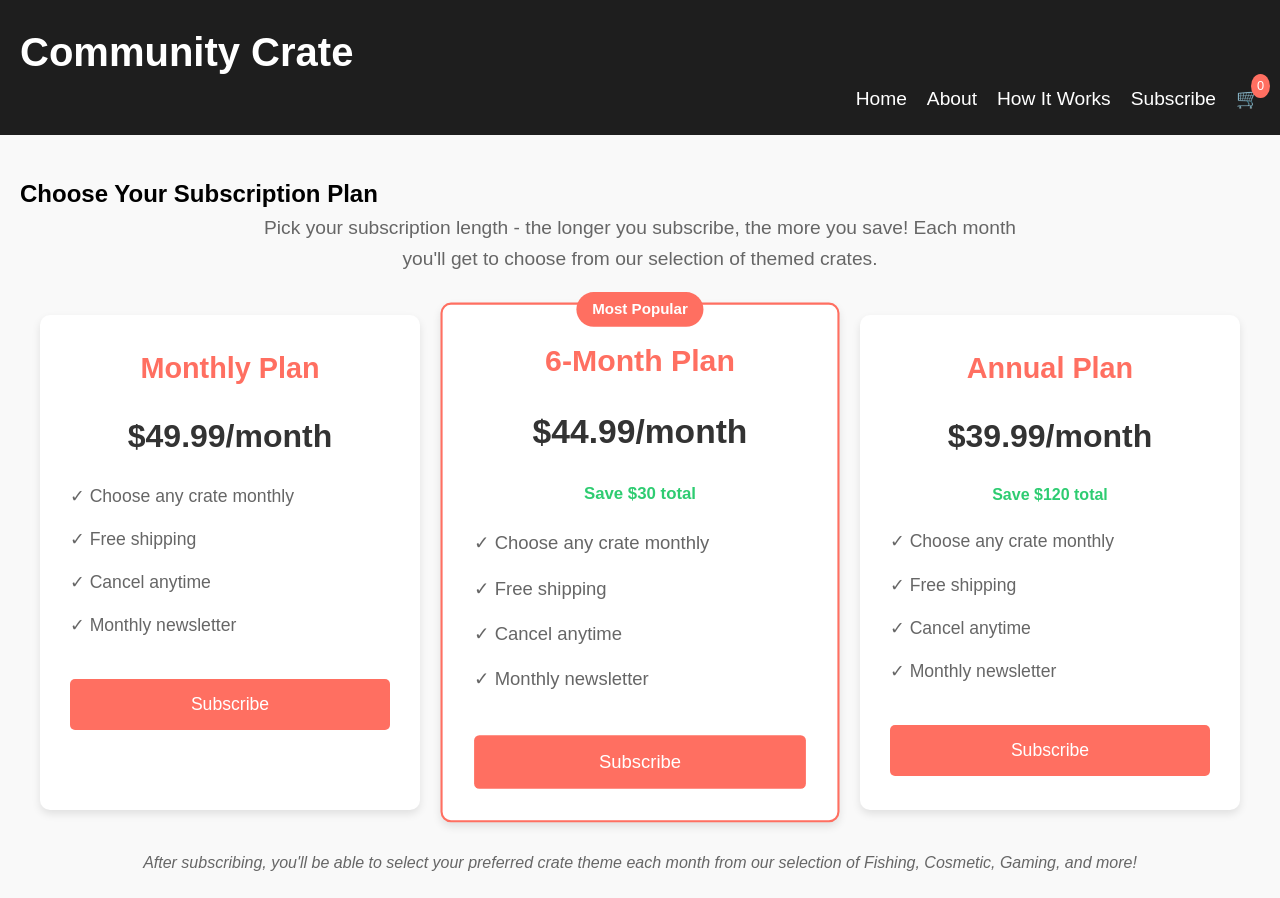
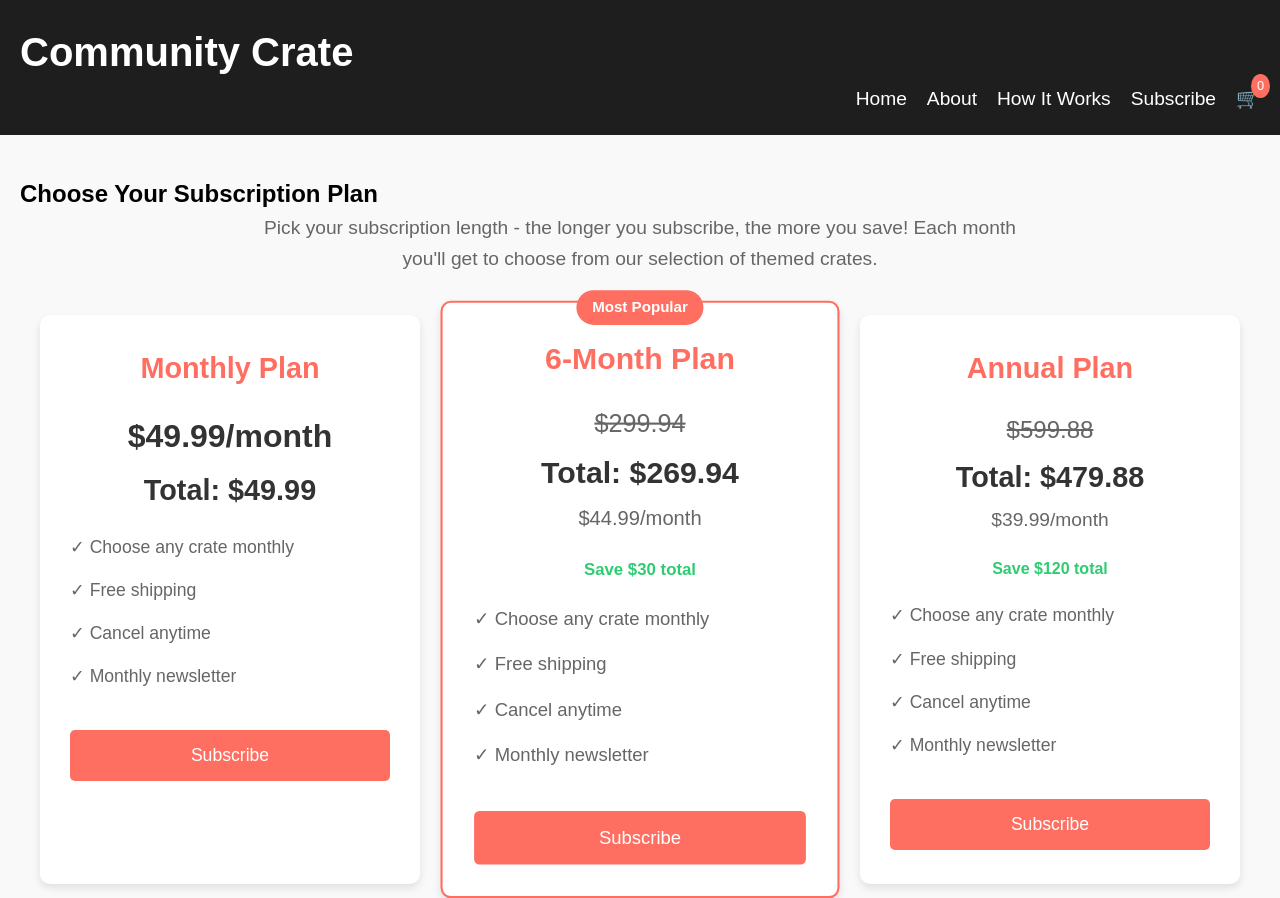
Before and after one commit to Sp0ngg/Testsite, a plain HTML site: page order.html in a window 1280 px wide. Shown: the top 898 px of the page. Drawn offline with Linux system fonts and the light colour scheme.

Commit message:
Assistant checkpoint: Update subscription pricing display format
Assistant generated file changes:
- order.html: Update pricing display format, Update 6-month plan pricing, Update annual plan pricing
- order.css: Add new price styling

---

User prompt:

make it so each plans shows how much it is in TOTAL with the monthly price you would pay without the savings crossed out then the amount you pay per month shown under that in grey. The monthly plan can stay the same

```diff
--- a/order.css
+++ b/order.css
@@ -67,7 +67,26 @@
     font-size: 2rem;
     font-weight: bold;
     color: #333;
-    margin: 20px 0;
+    margin: 20px 0 5px 0;
+}
+
+.original-price {
+    color: #666;
+    font-size: 1.5rem;
+    margin: 20px 0 5px 0;
+}
+
+.total-price {
+    font-size: 1.8rem;
+    font-weight: bold;
+    color: #333;
+    margin: 5px 0;
+}
+
+.monthly-price {
+    color: #666;
+    font-size: 1.2rem;
+    margin: 5px 0 20px 0;
 }
 
 .savings {
--- a/order.html
+++ b/order.html
@@ -35,6 +35,7 @@
                 <div class="subscription-box">
                     <h3>Monthly Plan</h3>
                     <p class="price">$49.99/month</p>
+                    <p class="total-price">Total: $49.99</p>
                     <div class="savings"></div>
                     <ul class="perks">
                         <li>✓ Choose any crate monthly</li>
@@ -48,7 +49,9 @@
                 <div class="subscription-box featured">
                     <div class="popular-tag">Most Popular</div>
                     <h3>6-Month Plan</h3>
-                    <p class="price">$44.99/month</p>
+                    <p class="original-price"><s>$299.94</s></p>
+                    <p class="total-price">Total: $269.94</p>
+                    <p class="monthly-price">$44.99/month</p>
                     <div class="savings">Save $30 total</div>
                     <ul class="perks">
                         <li>✓ Choose any crate monthly</li>
@@ -61,7 +64,9 @@
 
                 <div class="subscription-box">
                     <h3>Annual Plan</h3>
-                    <p class="price">$39.99/month</p>
+                    <p class="original-price"><s>$599.88</s></p>
+                    <p class="total-price">Total: $479.88</p>
+                    <p class="monthly-price">$39.99/month</p>
                     <div class="savings">Save $120 total</div>
                     <ul class="perks">
                         <li>✓ Choose any crate monthly</li>
```
